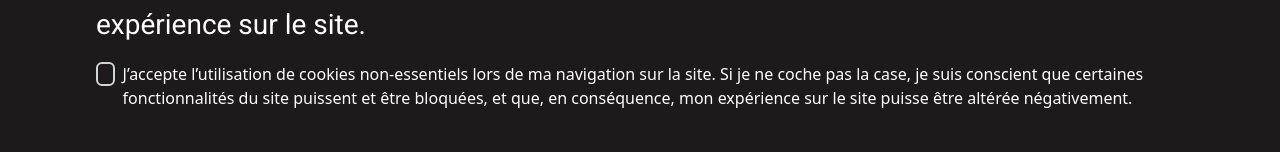
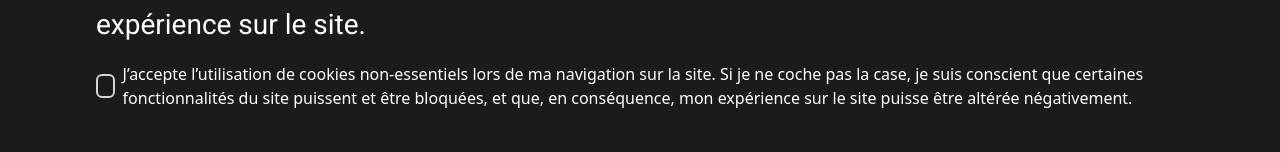
Before and after one commit to PETIT-Hugo/Grp21_Next-Up-Esport-, a Vue app: page /Cookies in a window 1280 px wide. Shown: the part 472-624 px from the top of the page. Built offline with nearby package versions, Linux system fonts and the light colour scheme.

Commit message:
ajustement case cocher

```diff
--- a/src/pages/Cookies.vue
+++ b/src/pages/Cookies.vue
@@ -69,7 +69,7 @@ li {
         <h2 class="mt-6 mb-4 text-[28px] text-white mx-24 font-roboto">Vous pouvez modifier votre consentement vis-à-vis de l’utilisation des cookies sur le site via cette page. En décochant la case suivante, vous êtes conscient que cela peut bloquer l’accès à certaines fonctionnalités lors de votre navigation sur le site. Vous vous tenez donc pleinement responsable de toute modificaiton négative de votre expérience sur le site.</h2>
 
         <div class="flex items-start mx-24"> <!-- Espace pour la case a cocher -->
-            <input type="checkbox" id="accept-cookies" class="appearance-none h-6 w-8 border-2 border-gray-300 rounded-md checked:bg-[#36C1ED] checked:border-transparent focus:outline-none focus:ring-2 focus:ring-white">
+            <input type="checkbox" id="accept-cookies" class="mt-3 appearance-none h-6 w-8 border-2 border-gray-300 rounded-md checked:bg-[#36C1ED] checked:border-transparent focus:outline-none focus:ring-2 focus:ring-white">
             <label for="accept-cookies" class="text-white font-roboto ml-2">
                 J’accepte l’utilisation de cookies non-essentiels lors de ma navigation sur la site. Si je ne coche pas la case, je suis conscient que certaines fonctionnalités du site puissent et être bloquées, et que, en conséquence, mon expérience sur le site puisse être altérée négativement.
             </label>
```
